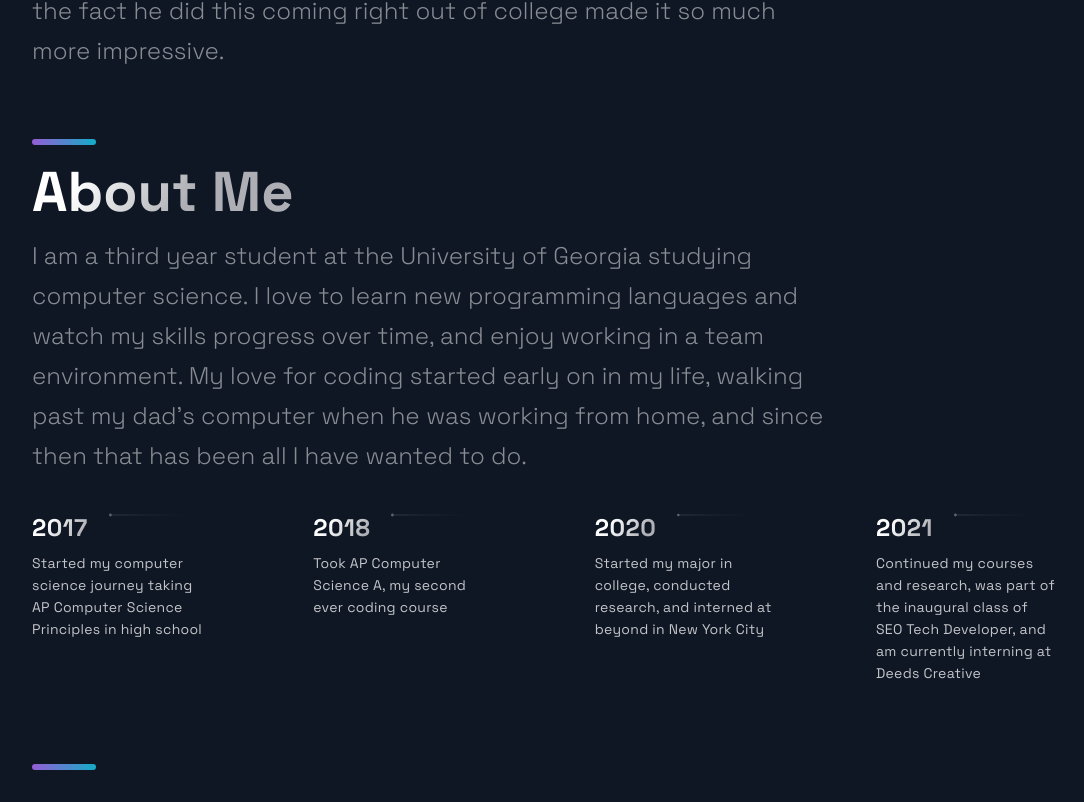
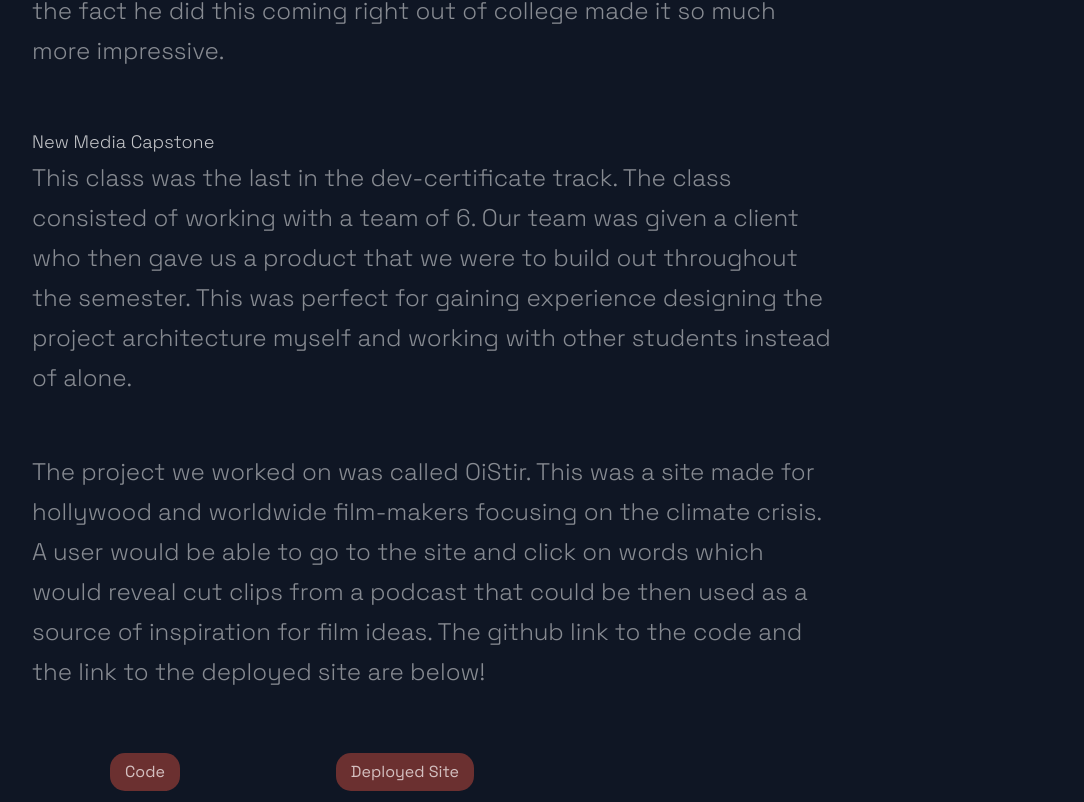
Before and after one commit to jgil325/portfolio_website, a Next.js app: page / in a window 1280 px wide. Shown: the part 4438-5240 px from the top of the page, without its empty margins (88-1172 px from the left). Built offline with nearby package versions, Linux system fonts and the light colour scheme.

Commit message:
add capstone!

```diff
--- a/src/components/Certificates/Certificates.js
+++ b/src/components/Certificates/Certificates.js
@@ -6,7 +6,12 @@ import {
   SectionText,
   SectionTitle,
 } from "../../styles/GlobalComponents";
-import { gitLink, videoLink } from "../../constants/constants";
+import {
+  gitLink,
+  videoLink,
+  certificateGitLink,
+  siteLink,
+} from "../../constants/constants";
 import styled from "styled-components";
 
 const Links = styled.a`
@@ -78,6 +83,28 @@ const Certificates = () => (
       journey helped me learn so much, and the fact he did this coming right out
       of college made it so much more impressive.
     </SectionText>
+    <br />
+    <SectionSubText>New Media Capstone</SectionSubText>
+    <SectionText>
+      This class was the last in the dev-certificate track. The class consisted
+      of working with a team of 6. Our team was given a client who then gave us
+      a product that we were to build out throughout the semester. This was
+      perfect for gaining experience designing the project architecture myself
+      and working with other students instead of alone.
+    </SectionText>
+    <br />
+    <SectionText>
+      The project we worked on was called OiStir. This was a site made for
+      hollywood and worldwide film-makers focusing on the climate crisis. A user
+      would be able to go to the site and click on words which would reveal cut
+      clips from a podcast that could be then used as a source of inspiration
+      for film ideas. The github link to the code and the link to the deployed
+      site are below!
+    </SectionText>
+    <LinkContainer>
+      <Links href={certificateGitLink}>Code</Links>
+      <Links href={siteLink}>Deployed Site</Links>
+    </LinkContainer>
   </Section>
 );
 
```
